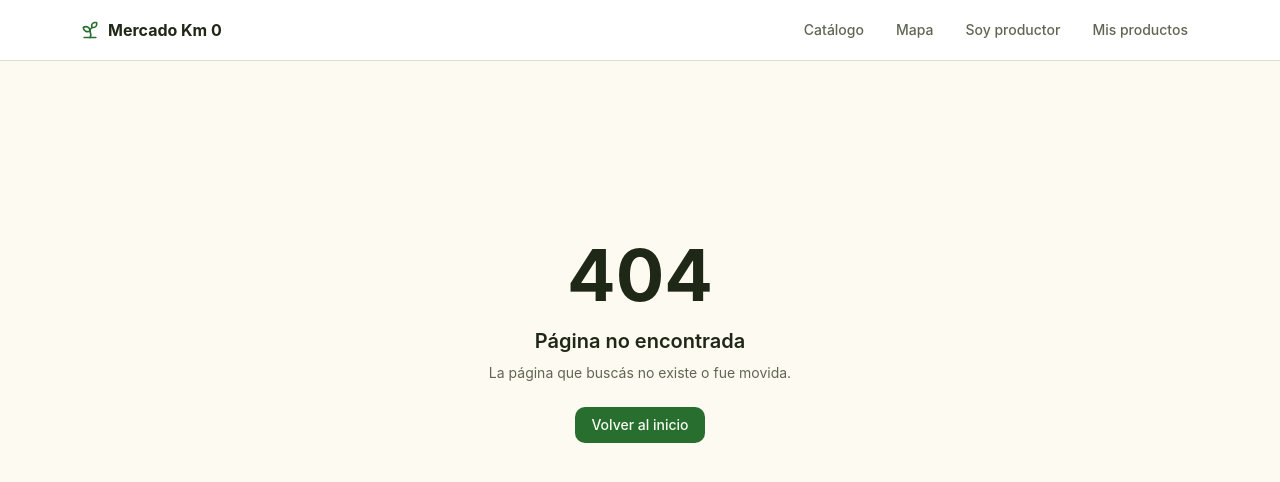
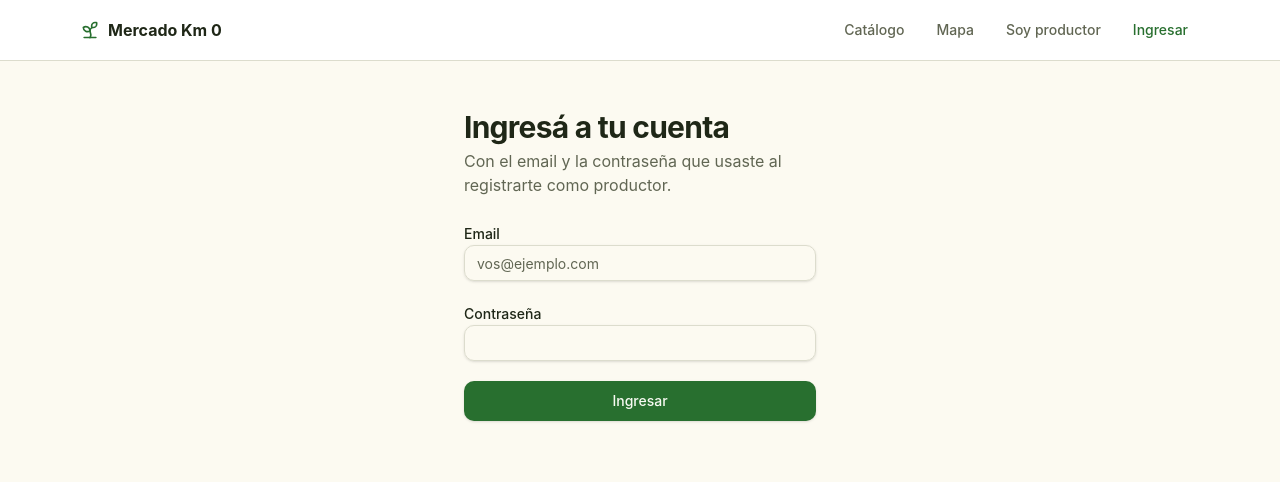
Before and after one commit to Dylan-Cabrera/Hackaton-2026-Produccion-y-ambiente, a React (Vite) app in the folder frontend/: page /login in a window 1280 px wide. Before the commit this address had no page. Shown: the top 482 px of the page. Built offline with nearby package versions, Linux system fonts and the light colour scheme; no server answers.

Commit message:
integro autenticacion real de productores

```diff
--- a/frontend/src/App.jsx
+++ b/frontend/src/App.jsx
@@ -1,22 +1,25 @@
 import { Route, Routes } from "react-router-dom";
 import SiteNav from "@/components/SiteNav";
+import { AuthProvider } from "@/context/AuthContext";
 import CatalogPage from "@/pages/CatalogPage";
 import RegisterPage from "@/pages/RegisterPage";
+import LoginPage from "@/pages/LoginPage";
 import MyProductsPage from "@/pages/MyProductsPage";
 import MapPage from "@/pages/MapPage";
 import NotFoundPage from "@/pages/NotFoundPage";
 
 export default function App() {
   return (
-    <>
+    <AuthProvider>
       <SiteNav />
       <Routes>
         <Route path="/" element={<CatalogPage />} />
         <Route path="/mapa" element={<MapPage />} />
         <Route path="/registro" element={<RegisterPage />} />
+        <Route path="/login" element={<LoginPage />} />
         <Route path="/mis-productos" element={<MyProductsPage />} />
         <Route path="*" element={<NotFoundPage />} />
       </Routes>
-    </>
+    </AuthProvider>
   );
 }
--- /dev/null
+++ b/frontend/src/components/LoginForm.jsx
@@ -0,0 +1,62 @@
+import { useState } from "react";
+import { useNavigate } from "react-router-dom";
+import { Button } from "@/components/ui/button";
+import { Input } from "@/components/ui/input";
+import { Label } from "@/components/ui/label";
+import { useAuth } from "@/context/AuthContext";
+
+export default function LoginForm() {
+  const { login } = useAuth();
+  const navigate = useNavigate();
+  const [email, setEmail] = useState("");
+  const [password, setPassword] = useState("");
+  const [error, setError] = useState("");
+  const [saving, setSaving] = useState(false);
+
+  async function handleSubmit(e) {
+    e.preventDefault();
+    setError("");
+    setSaving(true);
+    try {
+      await login(email.trim(), password);
+      navigate("/mis-productos");
+    } catch (err) {
+      setError(err.message);
+    } finally {
+      setSaving(false);
+    }
+  }
+
+  return (
+    <form onSubmit={handleSubmit} className="space-y-5">
+      <div className="space-y-2">
+        <Label htmlFor="login-email">Email</Label>
+        <Input
+          id="login-email"
+          type="email"
+          value={email}
+          onChange={(e) => setEmail(e.target.value)}
+          placeholder="vos@ejemplo.com"
+        />
+      </div>
+
+      <div className="space-y-2">
+        <Label htmlFor="login-password">Contraseña</Label>
+        <Input
+          id="login-password"
+          type="password"
+          value={password}
+          onChange={(e) => setPassword(e.target.value)}
+        />
+      </div>
+
+      {error && (
+        <p className="rounded-md bg-destructive/10 px-3 py-2 text-sm text-destructive">{error}</p>
+      )}
+
+      <Button type="submit" size="lg" className="w-full" disabled={saving}>
+        {saving ? "Ingresando…" : "Ingresar"}
+      </Button>
+    </form>
+  );
+}
--- a/frontend/src/components/ProducerRegisterForm.jsx
+++ b/frontend/src/components/ProducerRegisterForm.jsx
@@ -1,4 +1,5 @@
 import { useState } from "react";
+import { MapPin } from "lucide-react";
 import { Button } from "@/components/ui/button";
 import { Checkbox } from "@/components/ui/checkbox";
 import { Input } from "@/components/ui/input";
@@ -10,20 +11,25 @@ import {
   SelectTrigger,
   SelectValue,
 } from "@/components/ui/select";
-import { createProducer } from "@/lib/api";
+import { useAuth } from "@/context/AuthContext";
+import { useUserLocation } from "@/hooks/useUserLocation";
 import { CATEGORIES, DELIVERY_OPTIONS, PAYMENT_METHODS } from "@/lib/constants";
 
-// Formulario de una sola pantalla: el criterio es completarlo en menos de un
-// minuto desde el celular, por eso no hay pasos, contraseña ni verificación.
 export default function ProducerRegisterForm({ onCreated }) {
+  const { register } = useAuth();
+  const { location, status: locationStatus, request: requestLocation } = useUserLocation();
+
   const [businessName, setBusinessName] = useState("");
   const [name, setName] = useState("");
   const [category, setCategory] = useState("");
   const [phone, setPhone] = useState("");
+  const [email, setEmail] = useState("");
+  const [password, setPassword] = useState("");
   const [address, setAddress] = useState("");
   const [paymentMethods, setPaymentMethods] = useState([]);
   const [deliveryOptions, setDeliveryOptions] = useState([]);
   const [error, setError] = useState("");
+  const [fieldErrors, setFieldErrors] = useState({});
   const [saving, setSaving] = useState(false);
 
   const toggle = (list, value, setter) =>
@@ -31,24 +37,38 @@ export default function ProducerRegisterForm({ onCreated }) {
 
   async function handleSubmit(e) {
     e.preventDefault();
-    if (!businessName.trim() || !name.trim() || !category || !phone.trim()) {
-      setError("Completá emprendimiento, nombre, rubro y teléfono para continuar.");
+    setError("");
+    setFieldErrors({});
+
+    if (!location) {
+      setError("Necesitamos tu ubicación para mostrarte en el mapa. Tocá \"Usar mi ubicación\".");
       return;
     }
-    setError("");
+
     setSaving(true);
     try {
-      // Sin coordinates: todavía no se pide geolocalización en el alta.
-      const producer = await createProducer({
+      const producer = await register({
         businessName: businessName.trim(),
         name: name.trim(),
         category,
         phone: phone.trim(),
-        address: address.trim(),
+        email: email.trim(),
+        password,
+        location: {
+          address: address.trim(),
+          coordinates: [location.lng, location.lat],
+        },
         paymentMethods,
         deliveryOptions,
       });
       onCreated(producer);
+    } catch (err) {
+      setError(err.message);
+      const byField = {};
+      for (const fe of err.fieldErrors ?? []) {
+        if (fe.field) byField[fe.field] = fe.message;
+      }
+      setFieldErrors(byField);
     } finally {
       setSaving(false);
     }
@@ -64,6 +84,9 @@ export default function ProducerRegisterForm({ onCreated }) {
           onChange={(e) => setBusinessName(e.target.value)}
           placeholder="Chacra La Esperanza"
         />
+        {fieldErrors.businessName && (
+          <p className="text-sm text-destructive">{fieldErrors.businessName}</p>
+        )}
       </div>
 
       <div className="space-y-2">
@@ -74,6 +97,7 @@ export default function ProducerRegisterForm({ onCreated }) {
           onChange={(e) => setName(e.target.value)}
           placeholder="Marta Gimenez"
         />
+        {fieldErrors.name && <p className="text-sm text-destructive">{fieldErrors.name}</p>}
       </div>
 
       <div className="space-y-2">
@@ -90,6 +114,7 @@ export default function ProducerRegisterForm({ onCreated }) {
             ))}
           </SelectContent>
         </Select>
+        {fieldErrors.category && <p className="text-sm text-destructive">{fieldErrors.category}</p>}
       </div>
 
       <div className="space-y-2">
@@ -102,16 +127,61 @@ export default function ProducerRegisterForm({ onCreated }) {
           onChange={(e) => setPhone(e.target.value)}
           placeholder="5493704000001"
         />
+        {fieldErrors.phone && <p className="text-sm text-destructive">{fieldErrors.phone}</p>}
       </div>
 
       <div className="space-y-2">
-        <Label htmlFor="address">Dirección o barrio</Label>
+        <Label htmlFor="email">Email *</Label>
+        <Input
+          id="email"
+          type="email"
+          value={email}
+          onChange={(e) => setEmail(e.target.value)}
+          placeholder="vos@ejemplo.com"
+        />
+        {fieldErrors.email && <p className="text-sm text-destructive">{fieldErrors.email}</p>}
+      </div>
+
+      <div className="space-y-2">
+        <Label htmlFor="password">Contraseña *</Label>
+        <Input
+          id="password"
+          type="password"
+          value={password}
+          onChange={(e) => setPassword(e.target.value)}
+          placeholder="Mínimo 6 caracteres"
+        />
+        {fieldErrors.password && <p className="text-sm text-destructive">{fieldErrors.password}</p>}
+      </div>
+
+      <div className="space-y-2">
+        <Label htmlFor="address">Dirección o barrio *</Label>
         <Input
           id="address"
           value={address}
           onChange={(e) => setAddress(e.target.value)}
           placeholder="Colonia Pastoril, Formosa"
         />
+        {fieldErrors["location.address"] && (
+          <p className="text-sm text-destructive">{fieldErrors["location.address"]}</p>
+        )}
+      </div>
+
+      <div className="space-y-2">
+        <Button type="button" variant="outline" onClick={requestLocation} className="gap-2">
+          <MapPin className="size-4" />
+          {locationStatus === "loading" ? "Buscando ubicación…" : "Usar mi ubicación"}
+        </Button>
+        {locationStatus === "granted" && location && (
+          <p className="text-sm text-muted-foreground">
+            Ubicación lista ({location.lat.toFixed(4)}, {location.lng.toFixed(4)})
+          </p>
+        )}
+        {locationStatus === "denied" && (
+          <p className="text-sm text-destructive">
+            No pudimos acceder a tu ubicación. Activá el permiso e intentá de nuevo.
+          </p>
+        )}
       </div>
 
       <fieldset className="space-y-3">
--- a/frontend/src/components/SiteNav.jsx
+++ b/frontend/src/components/SiteNav.jsx
@@ -1,11 +1,21 @@
-import { Link, NavLink } from "react-router-dom";
+import { Link, NavLink, useNavigate } from "react-router-dom";
 import { Sprout } from "lucide-react";
+import { Button } from "@/components/ui/button";
+import { useAuth } from "@/context/AuthContext";
 
 const linkClass = ({ isActive }) =>
   "rounded-md px-3 py-2 text-sm font-medium transition-colors " +
   (isActive ? "text-primary" : "text-muted-foreground hover:text-foreground");
 
 export default function SiteNav() {
+  const { user, status, logout } = useAuth();
+  const navigate = useNavigate();
+
+  async function handleLogout() {
+    await logout();
+    navigate("/");
+  }
+
   return (
     <header className="border-b border-border bg-card">
       <nav className="mx-auto flex max-w-6xl flex-wrap items-center gap-2 px-4 py-3">
@@ -19,12 +29,26 @@ export default function SiteNav() {
         <NavLink to="/mapa" className={linkClass}>
           Mapa
         </NavLink>
-        <NavLink to="/registro" className={linkClass}>
-          Soy productor
-        </NavLink>
-        <NavLink to="/mis-productos" className={linkClass}>
-          Mis productos
-        </NavLink>
+        {status === "authenticated" ? (
+          <>
+            <NavLink to="/mis-productos" className={linkClass}>
+              Mis productos
+            </NavLink>
+            <span className="px-2 text-sm text-muted-foreground">{user?.businessName}</span>
+            <Button variant="outline" size="sm" onClick={handleLogout}>
+              Salir
+            </Button>
+          </>
+        ) : (
+          <>
+            <NavLink to="/registro" className={linkClass}>
+              Soy productor
+            </NavLink>
+            <NavLink to="/login" className={linkClass}>
+              Ingresar
+            </NavLink>
+          </>
+        )}
       </nav>
     </header>
   );
--- a/frontend/src/components/TerritoryMap.jsx
+++ b/frontend/src/components/TerritoryMap.jsx
@@ -4,8 +4,8 @@ import L from "leaflet";
 import "leaflet/dist/leaflet.css";
 import "leaflet.heat";
 import "./TerritoryMap.css";
+import { getProducers } from "@/lib/api";
 
-const PRODUCERS_URL = "http://localhost:3000/api/producers";
 const DEMAND_URL = "http://localhost:3000/api/products/demand-heatmap";
 
 // Colores por categoría, para diferenciar los pines en el mapa
@@ -72,11 +72,7 @@ export default function TerritoryMap() {
   const [demandSearched, setDemandSearched] = useState(false);
 
   useEffect(() => {
-    fetch(PRODUCERS_URL)
-      .then((res) => {
-        if (!res.ok) throw new Error("La respuesta del servidor no fue exitosa");
-        return res.json();
-      })
+    getProducers()
       .then((data) => {
         setProducers(data);
         setLoading(false);
--- /dev/null
+++ b/frontend/src/context/AuthContext.jsx
@@ -0,0 +1,51 @@
+import { createContext, useContext, useEffect, useState } from "react";
+import { getProfile, loginProducer, logoutProducer, registerProducer } from "@/lib/api";
+
+const AuthContext = createContext(null);
+
+// status: "loading" (resolviendo sesión) | "authenticated" | "anonymous"
+export function AuthProvider({ children }) {
+  const [user, setUser] = useState(null);
+  const [status, setStatus] = useState("loading");
+
+  useEffect(() => {
+    getProfile()
+      .then((producer) => {
+        setUser(producer);
+        setStatus(producer ? "authenticated" : "anonymous");
+      })
+      .catch(() => setStatus("anonymous"));
+  }, []);
+
+  async function register(data) {
+    const { producer } = await registerProducer(data);
+    setUser(producer);
+    setStatus("authenticated");
+    return producer;
+  }
+
+  async function login(email, password) {
+    const { producer } = await loginProducer(email, password);
+    setUser(producer);
+    setStatus("authenticated");
+    return producer;
+  }
+
+  async function logout() {
+    await logoutProducer();
+    setUser(null);
+    setStatus("anonymous");
+  }
+
+  return (
+    <AuthContext.Provider value={{ user, status, register, login, logout }}>
+      {children}
+    </AuthContext.Provider>
+  );
+}
+
+export function useAuth() {
+  const ctx = useContext(AuthContext);
+  if (!ctx) throw new Error("useAuth debe usarse dentro de <AuthProvider>");
+  return ctx;
+}
--- /dev/null
+++ b/frontend/src/pages/LoginPage.jsx
@@ -0,0 +1,20 @@
+import { useEffect } from "react";
+import LoginForm from "@/components/LoginForm";
+
+export default function LoginPage() {
+  useEffect(() => {
+    document.title = "Ingresar · Mercado Km 0";
+  }, []);
+
+  return (
+    <main className="mx-auto max-w-sm space-y-6 px-4 py-12">
+      <div>
+        <h1 className="text-3xl font-bold tracking-tight">Ingresá a tu cuenta</h1>
+        <p className="mt-1 text-muted-foreground">
+          Con el email y la contraseña que usaste al registrarte como productor.
+        </p>
+      </div>
+      <LoginForm />
+    </main>
+  );
+}
--- a/frontend/src/pages/RegisterPage.jsx
+++ b/frontend/src/pages/RegisterPage.jsx
@@ -15,7 +15,7 @@ export default function RegisterPage() {
         <div>
           <h1 className="text-3xl font-bold tracking-tight">Registrá tu emprendimiento</h1>
           <p className="mt-1 text-muted-foreground">
-            Sin contraseñas ni verificaciones: solo lo necesario para que te encuentren.
+            Creá tu cuenta de productor: con eso ya podés cargar tus productos y que te encuentren.
           </p>
         </div>
         <ProducerRegisterForm onCreated={setProducer} />
```
Also changed, not shown: frontend/src/lib/api.js.
